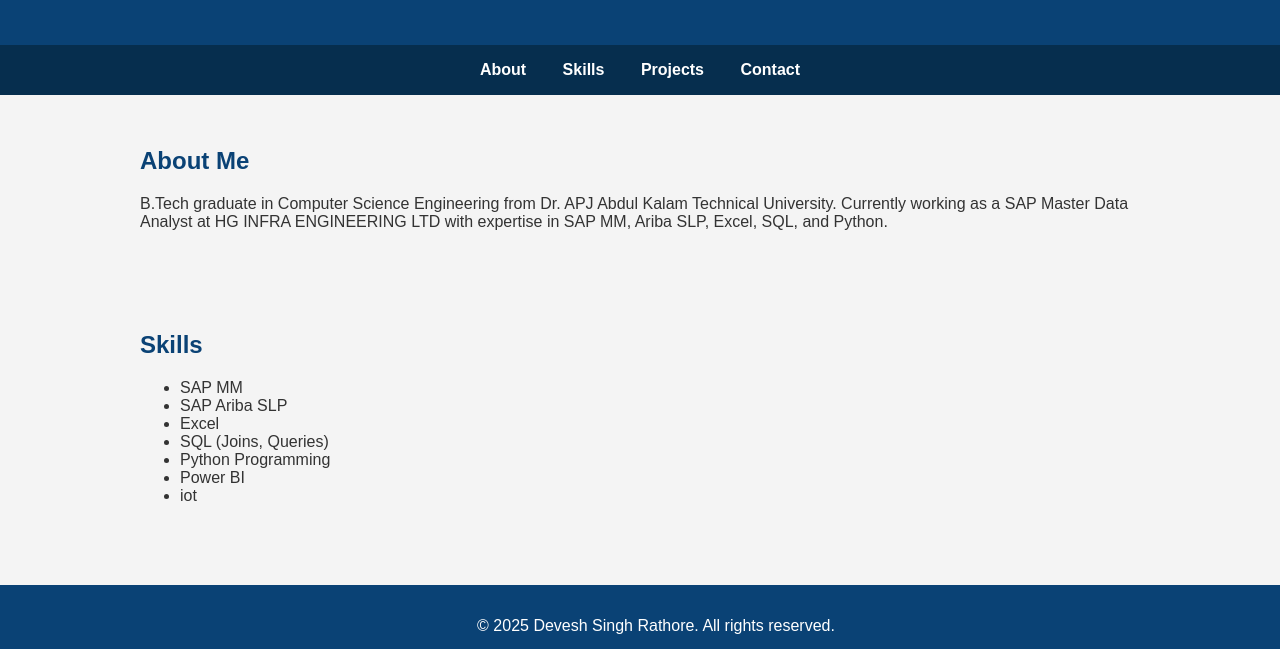
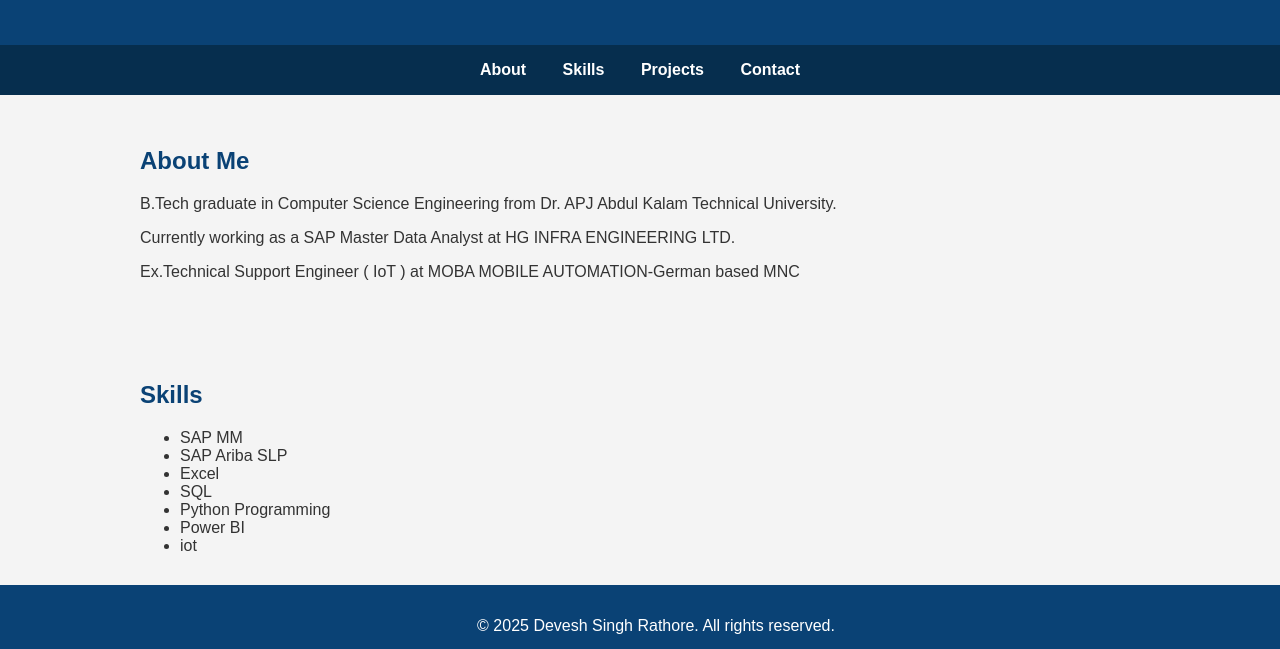
Before and after one commit to Deveshsrathore/Devesh-S-Rathore, a plain HTML site: page index.html in a window 1280 px wide. Shown: the part 133-782 px from the top of the page. Drawn offline with Linux system fonts and the light colour scheme.

Commit message:
Update index.html
Signed-off-by: Devesh S Rathore <deveshrke2002@gmail.com>

```diff
--- a/index.html
+++ b/index.html
@@ -63,7 +63,9 @@
 
   <section id="about">
     <h2>About Me</h2>
-    <p>B.Tech graduate in Computer Science Engineering from Dr. APJ Abdul Kalam Technical University. Currently working as a SAP Master Data Analyst at HG INFRA ENGINEERING LTD with expertise in SAP MM, Ariba SLP, Excel, SQL, and Python.</p>
+    <p>B.Tech graduate in Computer Science Engineering from Dr. APJ Abdul Kalam Technical University.
+    <p>Currently working as a SAP Master Data Analyst at HG INFRA ENGINEERING LTD.</p>
+    <p>Ex.Technical Support Engineer ( IoT ) at MOBA MOBILE AUTOMATION-German based MNC</p>
   </section>
 
   <section id="skills">
@@ -72,7 +74,7 @@
       <li>SAP MM</li>
       <li>SAP Ariba SLP</li>
       <li>Excel</li>
-      <li>SQL (Joins, Queries)</li>
+      <li>SQL</li>
       <li>Python Programming</li>
       <li>Power BI</li>
       <li>iot</li>
```
